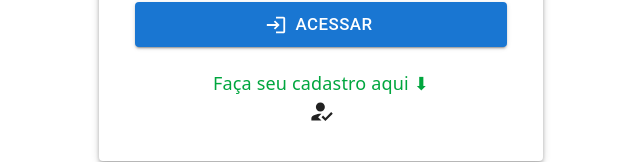
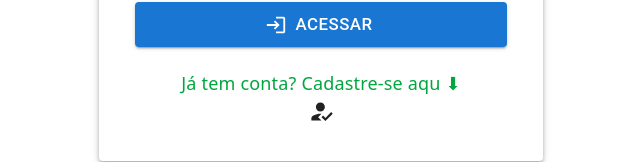
Before and after one commit to carlosribeiro25/dailytasks, a React (Vite) app: page /login in a window 1280 px wide. Shown: the part 314-476 px from the top of the page, without its empty margins (319-959 px from the left). Built offline with nearby package versions, Linux system fonts and the light colour scheme.

Commit message:
fix: update registration text in Login component

```diff
--- a/src/components/Login.jsx
+++ b/src/components/Login.jsx
@@ -118,7 +118,7 @@ export default function Login() {
 
                         <div className='justify-center text-center flex'>
                             <Link to='/registerUser' >
-                                <p className='text-green-600'>Faça seu cadastro aqui ⬇</p><HowToRegIcon /> </Link>
+                                <p className='text-green-600'>Já tem conta?  Cadastre-se aqu ⬇</p><HowToRegIcon /> </Link>
                         </div>
                     </Box>
                 </Paper>
```
